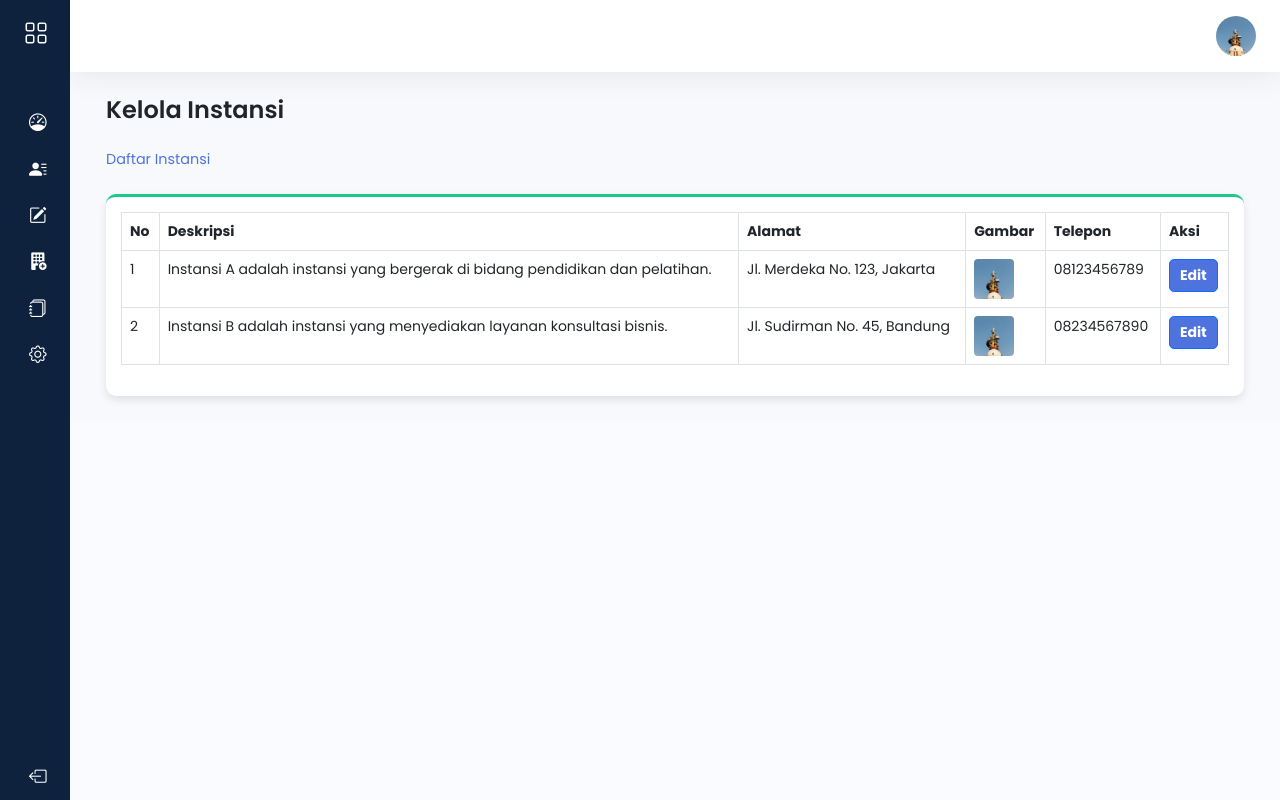
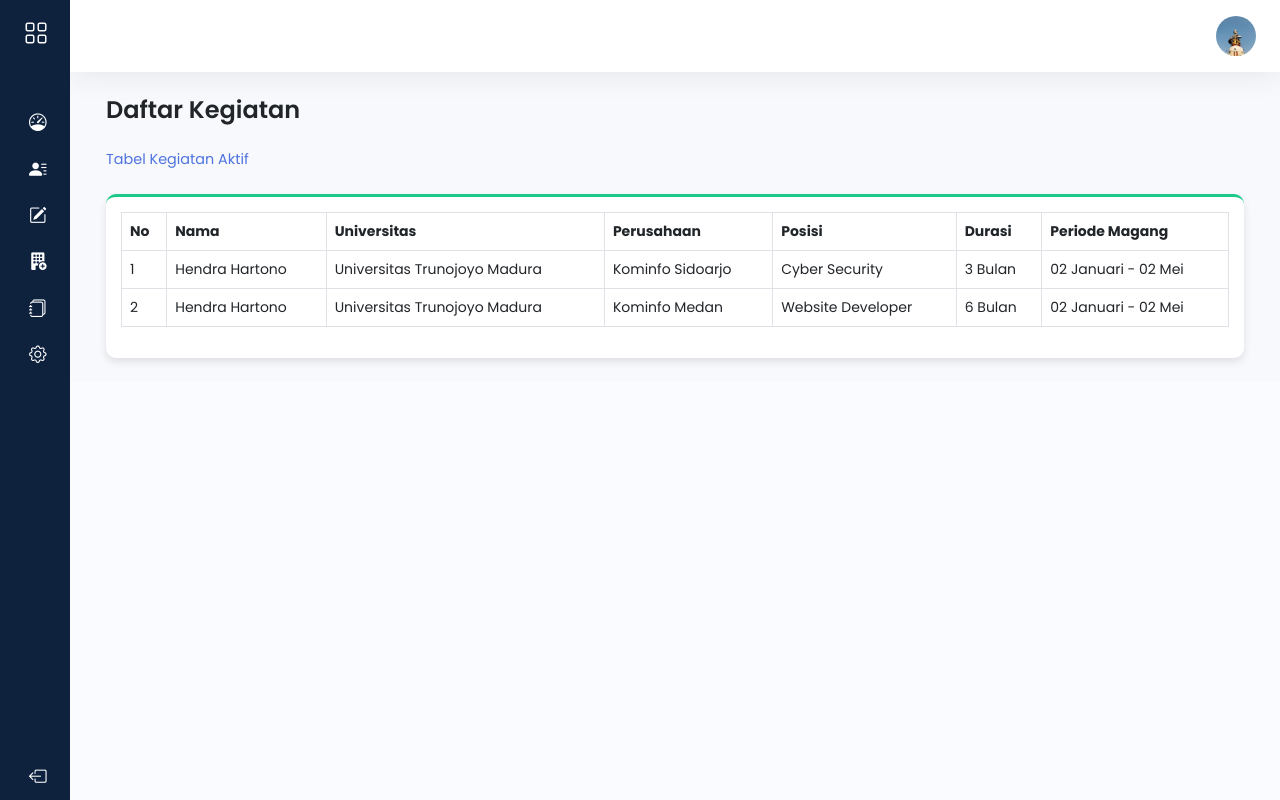
Before and after one commit to DeviDuwiSusanti/magang, a PHP site: page /user/kegiatan_aktif.php in a window 1280 px wide. Run offline with PHP 8.4, Linux system fonts and the light colour scheme.

Commit message:
editbyrvk

```diff
--- a/user/kegiatan_aktif.php
+++ b/user/kegiatan_aktif.php
@@ -3,9 +3,9 @@
 <div class="main-content p-4">
     <div class="container-fluid">
         <!-- Heading Dashboard -->
-        <h1 class="mb-4">Kelola Instansi</h1>
+        <h1 class="mb-4">Daftar Kegiatan</h1>
         <ol class="breadcrumb mb-4">
-            <li class="breadcrumb-item active">Daftar Instansi</li>
+            <li class="breadcrumb-item active">Tabel Kegiatan Aktif</li>
         </ol>
 
         <!-- Tabel -->
@@ -14,35 +14,34 @@
                 <thead>
                     <tr>
                         <th>No</th>
-                        <th>Deskripsi</th>
-                        <th>Alamat</th>
-                        <th>Gambar</th>
-                        <th>Telepon</th>
-                        <th>Aksi</th>
+                        <th>Nama</th>
+                        <th>Universitas</th>
+                        <th>Perusahaan</th>
+                        <th>Posisi</th>
+                        <th>Durasi</th>
+                        <th>Periode Magang</th>
                     </tr>
                 </thead>
                 <tbody>
                     <!-- Data 1 -->
                     <tr>
                         <td>1</td>
-                        <td>Instansi A adalah instansi yang bergerak di bidang pendidikan dan pelatihan.</td>
-                        <td>Jl. Merdeka No. 123, Jakarta</td>
-                        <td><img src="./img/login.jpeg" alt="Gambar Instansi A" class="rounded"></td>
-                        <td>08123456789</td>
-                        <td>
-                            <a href="edit_instansi.php" class="btn btn-primary btn-sm manage">Edit</a>
-                        </td>
+                        <td>Hendra Hartono</td>
+                        <td>Universitas Trunojoyo Madura</td>
+                        <td>Kominfo Sidoarjo</td>
+                        <td>Cyber Security</td>
+                        <td>3 Bulan</td>
+                        <td>02 Januari - 02 Mei</td>
                     </tr>
                     <!-- Data 2 -->
                     <tr>
                         <td>2</td>
-                        <td>Instansi B adalah instansi yang menyediakan layanan konsultasi bisnis.</td>
-                        <td>Jl. Sudirman No. 45, Bandung</td>
-                        <td><img src="./img/login.jpeg" alt="Gambar Instansi B" class="rounded"></td>
-                        <td>08234567890</td>
-                        <td>
-                            <a href="edit_instansi.php" class="btn btn-primary btn-sm manage">Edit</a>
-                        </td>
+                        <td>Hendra Hartono</td>
+                        <td>Universitas Trunojoyo Madura</td>
+                        <td>Kominfo Medan</td>
+                        <td>Website Developer</td>
+                        <td>6 Bulan</td>
+                        <td>02 Januari - 02 Mei</td>
                     </tr>
                 </tbody>
             </table>
```
Also changed, not shown: user/histori.php (+50 -1 lines), user/status_pengajuan.php (+50 -1 lines).
